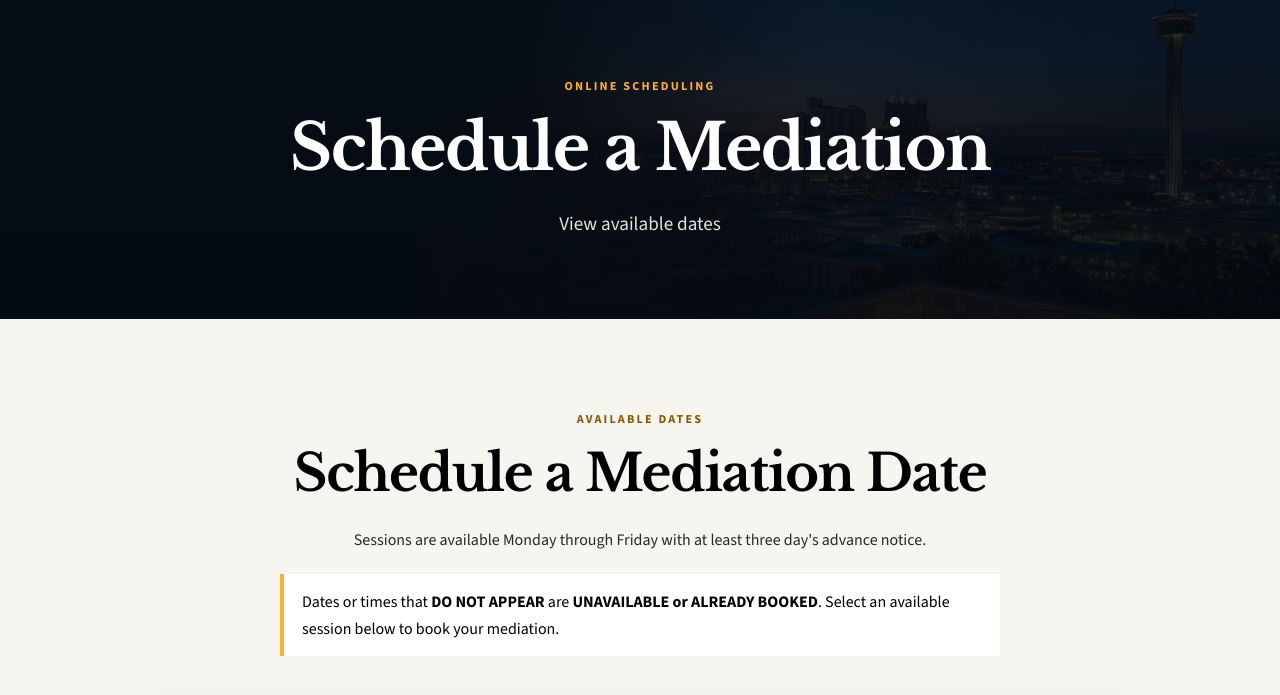
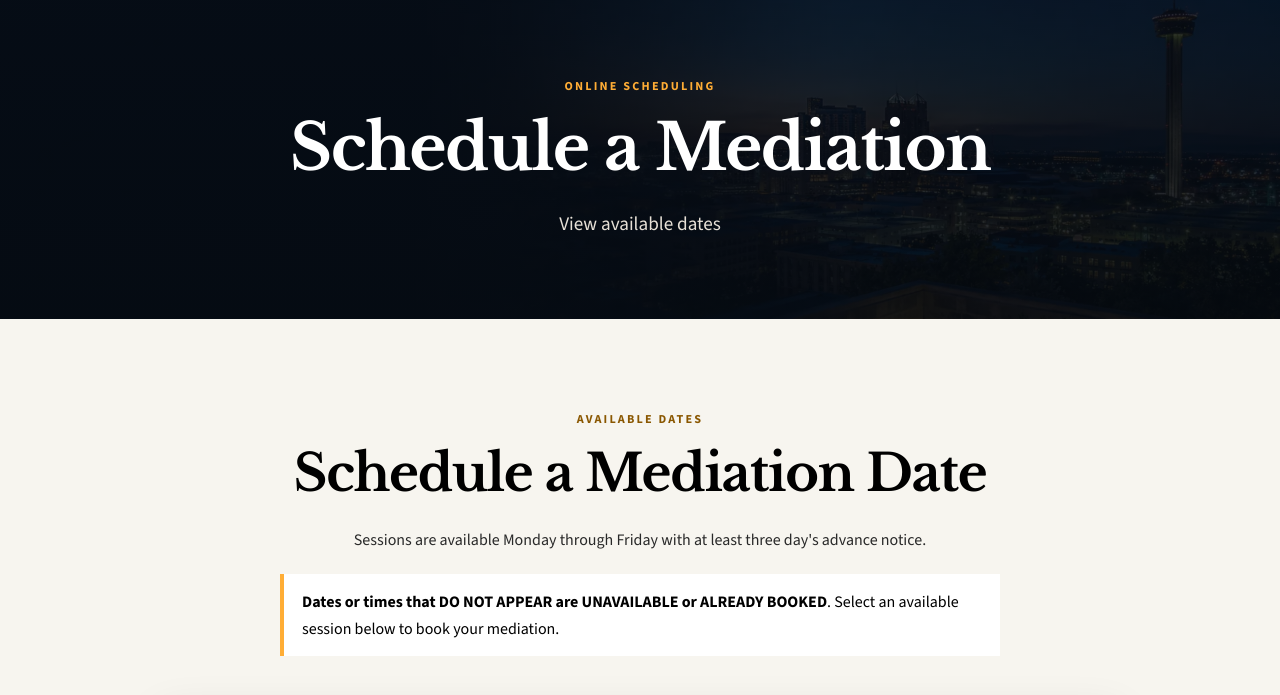
Before and after one commit to victorpena210/texmediator, a plain HTML site: page schedule.html in a window 1280 px wide. Shown: the part 90-785 px from the top of the page. Drawn offline with nearby package versions, Linux system fonts and the light colour scheme.

Commit message:
updated phrasing

```diff
--- a/schedule.html
+++ b/schedule.html
@@ -173,7 +173,7 @@
                 </p>
 
                 <p class="availability-note">
-                    Dates or times that <strong>DO NOT APPEAR</strong> are <strong>UNAVAILABLE or ALREADY BOOKED</strong>.
+                    <strong>Dates or times that DO NOT APPEAR are UNAVAILABLE or ALREADY BOOKED</strong>.
                         Select an available session below to book your mediation.
 
                 </p>
```
